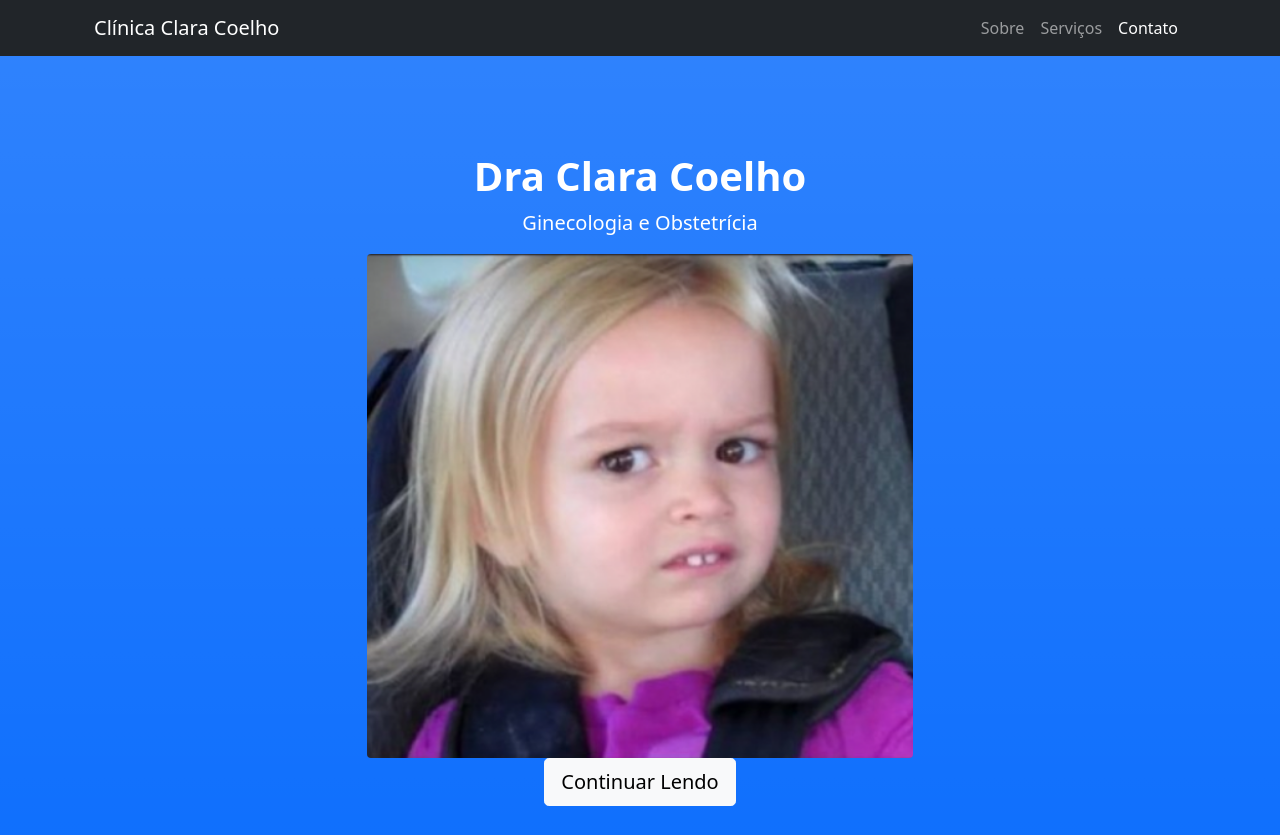
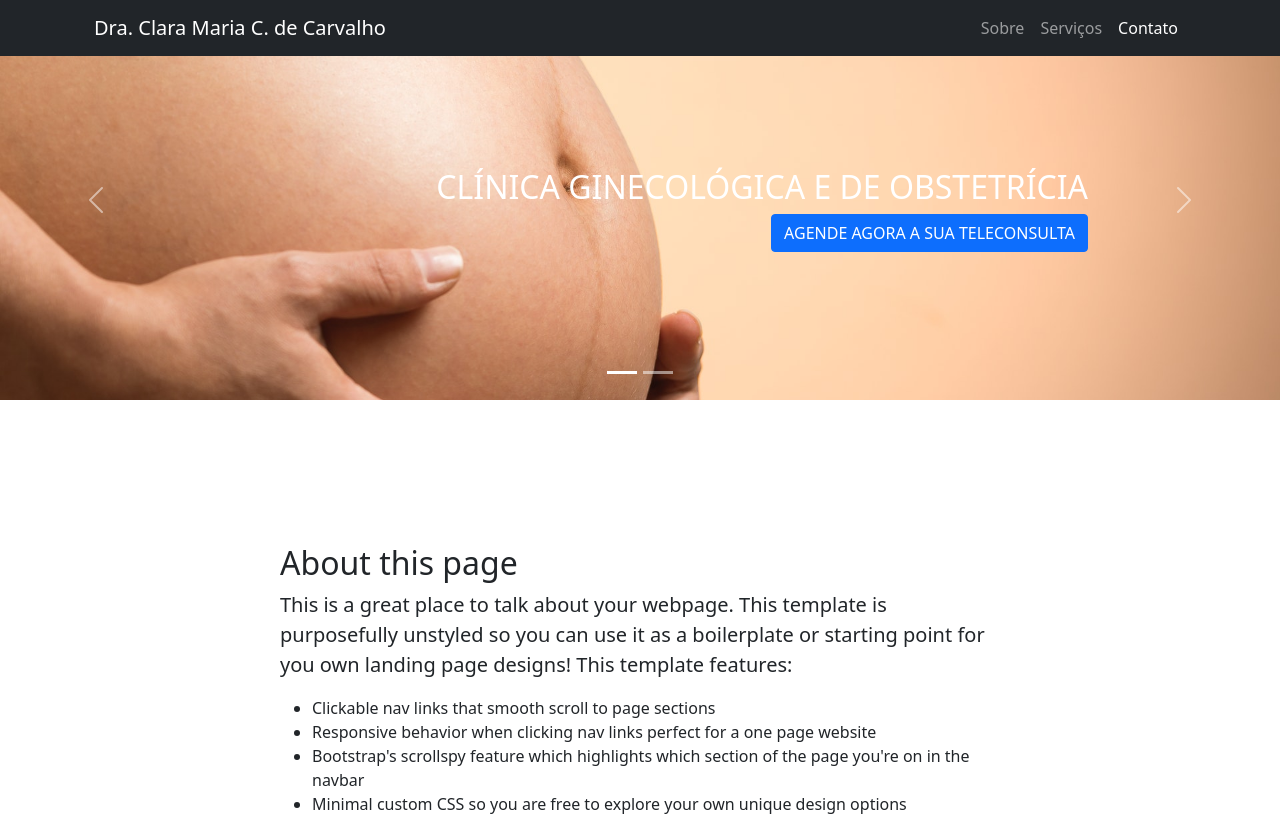
Before and after one commit to raulfmiranda/raulfmiranda.github.io, a plain HTML site: page index.html in a window 1280 px wide. Shown: the top 835 px of the page. Drawn offline with nearby package versions, Linux system fonts and the light colour scheme.

Commit message:
Adicao de carrousel

```diff
--- /dev/null
+++ b/css/header.css
@@ -0,0 +1,19 @@
+header {
+    padding: 0px;
+}
+
+.carousel-img-background {
+    object-fit: cover;
+    height: 400px;
+}
+
+.carousel-caption {
+    padding-bottom: 6rem;
+}
+
+@media only screen and (min-width: 769px) {
+    .carousel-caption {
+        padding-bottom: 8rem;
+        text-align: right;
+    }
+}
--- a/index.html
+++ b/index.html
@@ -6,17 +6,20 @@
     <meta name="viewport" content="width=device-width, initial-scale=1, shrink-to-fit=no" />
     <meta name="description" content="" />
     <meta name="author" content="" />
-        <title>Clínica Clara Coelho</title>
+    <title>Genecologia e Obstetrícia - Dra. Clara Maria Coelho de Carvalho</title>
     <link rel="icon" type="image/x-icon" href="assets/favicon.ico" />
     <!-- Core theme CSS (includes Bootstrap)-->
     <link href="css/styles.css" rel="stylesheet" />
+    <link href="css/header.css" rel="stylesheet" />
 </head>
 <body id="page-top">
     <!-- Navigation-->
     <nav class="navbar navbar-expand-lg navbar-dark bg-dark fixed-top" id="mainNav">
         <div class="container px-4">
-                <a class="navbar-brand" href="#page-top">Clínica Clara Coelho</a>
-                <button class="navbar-toggler" type="button" data-bs-toggle="collapse" data-bs-target="#navbarResponsive" aria-controls="navbarResponsive" aria-expanded="false" aria-label="Toggle navigation"><span class="navbar-toggler-icon"></span></button>
+            <a class="navbar-brand" href="#page-top">Dra. Clara Maria C. de Carvalho</a>
+            <button class="navbar-toggler" type="button" data-bs-toggle="collapse" data-bs-target="#navbarResponsive"
+                aria-controls="navbarResponsive" aria-expanded="false" aria-label="Toggle navigation"><span
+                    class="navbar-toggler-icon"></span></button>
             <div class="collapse navbar-collapse" id="navbarResponsive">
                 <ul class="navbar-nav ms-auto">
                     <li class="nav-item"><a class="nav-link" href="#about">Sobre</a></li>
@@ -28,11 +31,35 @@
     </nav>
     <!-- Header-->
     <header class="bg-primary bg-gradient text-white">
-            <div class="container px-4 text-center">
-                <h1 class="fw-bolder">Dra Clara Coelho</h1>
-                <p class="lead">Ginecologia e Obstetrícia</p>
-                <img src="assets/meme.png" class="rounded mx-auto d-block" style="width: 50%; height: 50%;" alt="">
-                <a class="btn btn-lg btn-light" href="#about">Continuar Lendo</a>
+        <div id="carouselExampleIndicators" class="carousel slide carousel-fade" data-bs-interval="false">
+            <div class="carousel-indicators">
+                <button type="button" data-bs-target="#carouselExampleIndicators" data-bs-slide-to="0" class="active"
+                    aria-current="true" aria-label="Slide 1"></button>
+                <button type="button" data-bs-target="#carouselExampleIndicators" data-bs-slide-to="1"
+                    aria-label="Slide 2"></button>
+            </div>
+            <div class="carousel-inner">
+                <div class="carousel-item active">
+                    <img src="assets/barriga-gravida.jpg" class="d-block w-100 carousel-img-background" alt="Barriga de Mulher Grávida">
+                    <div class="carousel-caption">
+                        <h2>CLÍNICA GINECOLÓGICA E DE OBSTETRÍCIA</h2>
+                        <button type="button" class="btn btn-primary">AGENDE AGORA A SUA TELECONSULTA</button>
+                    </div>
+                </div>
+                <div class="carousel-item">
+                    <img src="assets/barriga-gravida.jpg" class="d-block w-100 carousel-img-background" alt="Barriga de Mulher Grávida">
+                </div>
+            </div>
+            <button class="carousel-control-prev" type="button" data-bs-target="#carouselExampleIndicators"
+                data-bs-slide="prev">
+                <span class="carousel-control-prev-icon" aria-hidden="true"></span>
+                <span class="visually-hidden">Previous</span>
+            </button>
+            <button class="carousel-control-next" type="button" data-bs-target="#carouselExampleIndicators"
+                data-bs-slide="next">
+                <span class="carousel-control-next-icon" aria-hidden="true"></span>
+                <span class="visually-hidden">Next</span>
+            </button>
         </div>
     </header>
     <!-- About section-->
@@ -41,11 +68,14 @@
             <div class="row gx-4 justify-content-center">
                 <div class="col-lg-8">
                     <h2>About this page</h2>
-                        <p class="lead">This is a great place to talk about your webpage. This template is purposefully unstyled so you can use it as a boilerplate or starting point for you own landing page designs! This template features:</p>
+                    <p class="lead">This is a great place to talk about your webpage. This template is purposefully
+                        unstyled so you can use it as a boilerplate or starting point for you own landing page designs!
+                        This template features:</p>
                     <ul>
                         <li>Clickable nav links that smooth scroll to page sections</li>
                         <li>Responsive behavior when clicking nav links perfect for a one page website</li>
-                            <li>Bootstrap's scrollspy feature which highlights which section of the page you're on in the navbar</li>
+                        <li>Bootstrap's scrollspy feature which highlights which section of the page you're on in the
+                            navbar</li>
                         <li>Minimal custom CSS so you are free to explore your own unique design options</li>
                     </ul>
                 </div>
@@ -58,7 +88,9 @@
             <div class="row gx-4 justify-content-center">
                 <div class="col-lg-8">
                     <h2>Services we offer</h2>
-                        <p class="lead">Lorem ipsum dolor sit amet, consectetur adipisicing elit. Aut optio velit inventore, expedita quo laboriosam possimus ea consequatur vitae, doloribus consequuntur ex. Nemo assumenda laborum vel, labore ut velit dignissimos.</p>
+                    <p class="lead">Lorem ipsum dolor sit amet, consectetur adipisicing elit. Aut optio velit inventore,
+                        expedita quo laboriosam possimus ea consequatur vitae, doloribus consequuntur ex. Nemo assumenda
+                        laborum vel, labore ut velit dignissimos.</p>
                 </div>
             </div>
         </div>
@@ -69,14 +101,18 @@
             <div class="row gx-4 justify-content-center">
                 <div class="col-lg-8">
                     <h2>Contact us</h2>
-                        <p class="lead">Lorem ipsum dolor sit amet, consectetur adipisicing elit. Vero odio fugiat voluptatem dolor, provident officiis, id iusto! Obcaecati incidunt, qui nihil beatae magnam et repudiandae ipsa exercitationem, in, quo totam.</p>
+                    <p class="lead">Lorem ipsum dolor sit amet, consectetur adipisicing elit. Vero odio fugiat
+                        voluptatem dolor, provident officiis, id iusto! Obcaecati incidunt, qui nihil beatae magnam et
+                        repudiandae ipsa exercitationem, in, quo totam.</p>
                 </div>
             </div>
         </div>
     </section>
     <!-- Footer-->
     <footer class="py-5 bg-dark">
-            <div class="container px-4"><p class="m-0 text-center text-white">Copyright &copy; Your Website 2022</p></div>
+        <div class="container px-4">
+            <p class="m-0 text-center text-white">Copyright &copy; Your Website 2022</p>
+        </div>
     </footer>
     <!-- Bootstrap core JS-->
     <script src="https://cdn.jsdelivr.net/npm/bootstrap@5.1.3/dist/js/bootstrap.bundle.min.js"></script>
```
Also changed, not shown: assets/barriga-gravida.jpg (added), assets/meme.png (deleted). Lines whose indentation alone changed are shown as unchanged.
